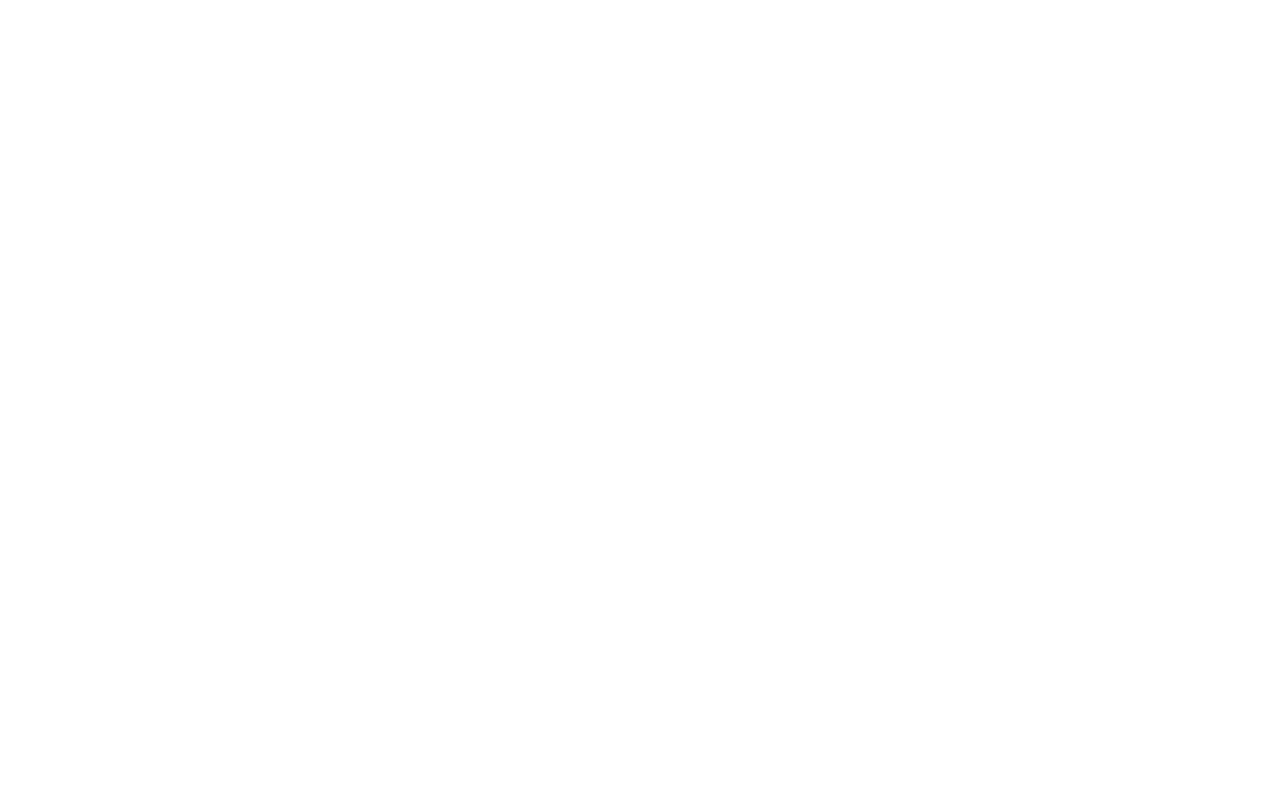
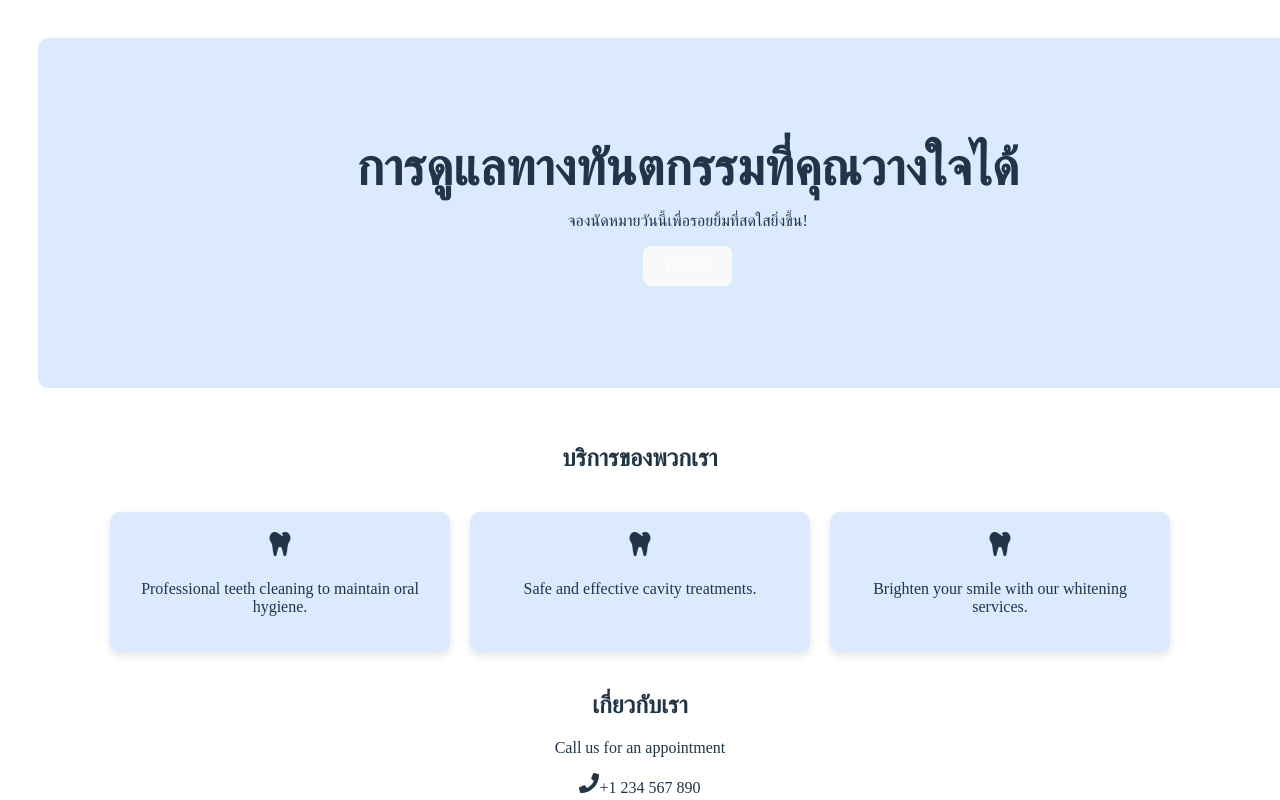
Before and after one commit to Tiger66070167/Dental-clinic-service-booking-website, a React (Vite) app: page / in a window 1280 px wide. Before the commit this address had no page. Built offline with nearby package versions, Linux system fonts and the light colour scheme.

Commit message:
update app.jsx
update app.jsx

```diff
--- a/src/App.jsx
+++ b/src/App.jsx
@@ -1,11 +1,14 @@
+import React from "react";
 import { BrowserRouter as Router, Routes, Route } from 'react-router-dom';
 import Register from './Register';
 import Login from './Login';
+import HomePage from './Homepage';
 
 function App() {
   return (
     <Router>
       <Routes>
+        <Route path="/" element={<HomePage />} />
         <Route path="/register" element={<Register />} />
         <Route path="/login" element={<Login />} />
       </Routes>
```
